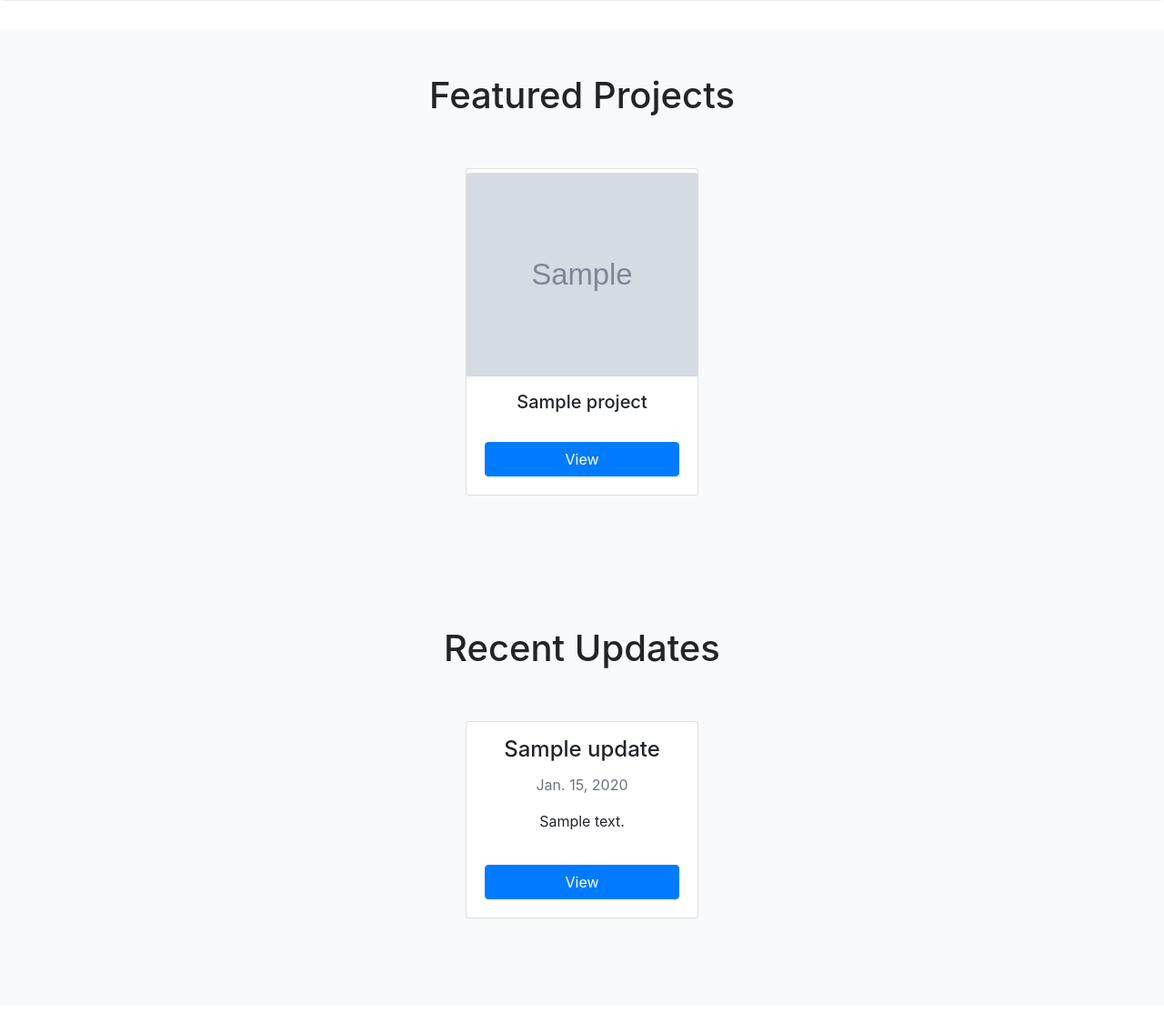
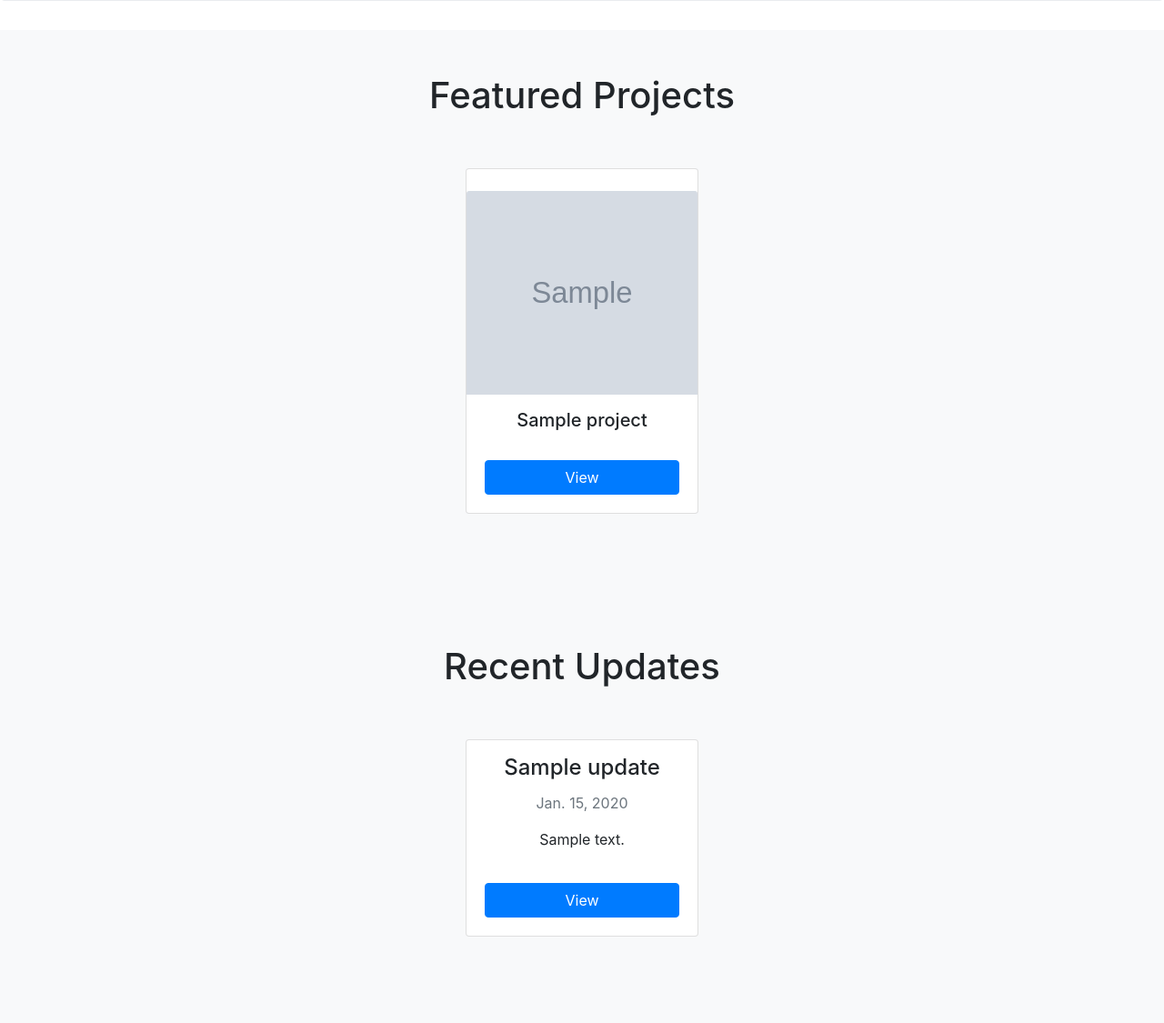
Before and after one commit to zanedma/portfolio-site, a Django app: page / in a window 1280 px wide. Shown: the part 505-1630 px from the top of the page at 91% size. Run offline with Django 3.2, Linux system fonts and the light colour scheme; tables that the repository leaves empty hold one stand-in row (values such as "Sample post"); grey boxes marked "Sample" are stand-in pictures; some libraries are stand-ins or nearby versions.

Commit message:
fixed alignment

```diff
--- a/templates/projectcards.html
+++ b/templates/projectcards.html
@@ -15,7 +15,7 @@
       {% for project in projects.all %}
         {% if project.featured %}
           <div class="col-auto">
-            <div class="card h-100 pt-1" style="width: 16rem;">
+            <div class="card h-100 pt-4" style="width: 16rem;">
               {% if project.image.url != None %}
                 <img class="card-img-top" src="{{ project.image.url }}">
               {% endif %}
```
